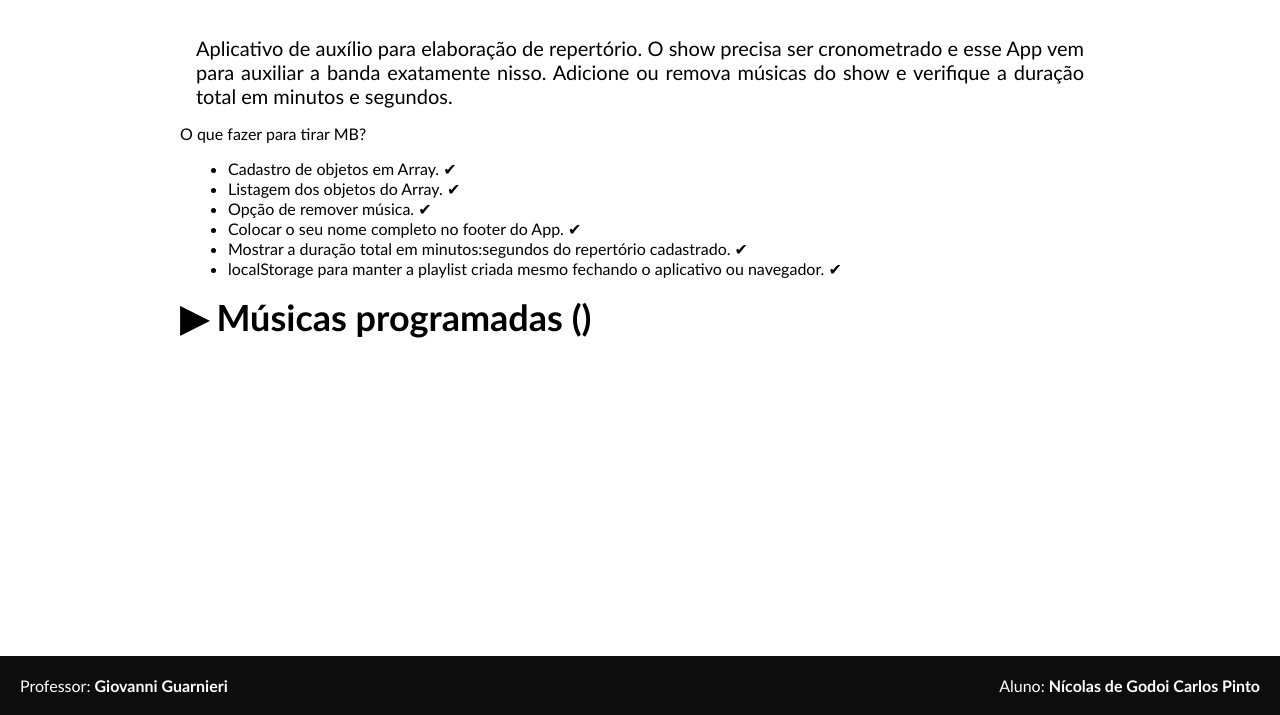
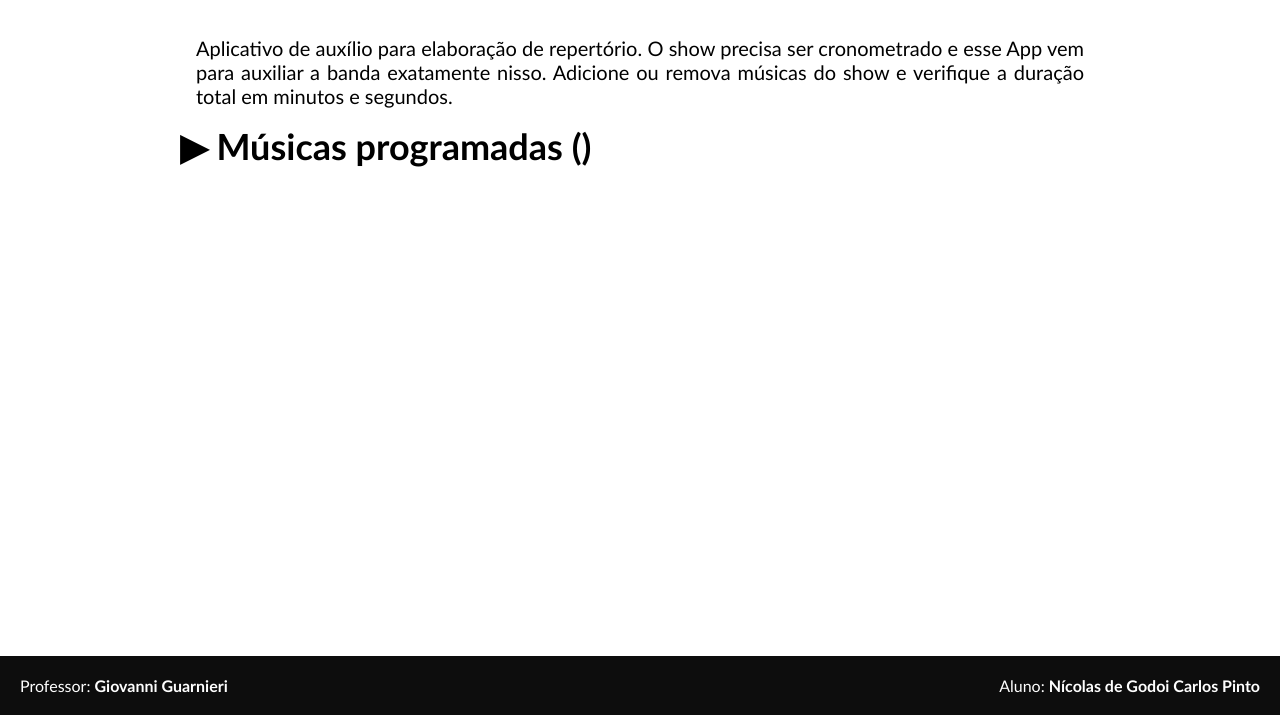
Before and after one commit to nick19y/Atividade-em-JavaScript, a plain HTML site: page index.html in a window 1280 px wide. Shown: the part 85-800 px from the top of the page. Drawn offline with Linux system fonts and the light colour scheme.

Commit message:
Update index.html

```diff
--- a/index.html
+++ b/index.html
@@ -22,30 +22,6 @@
             Aplicativo de auxílio para elaboração de repertório. O show precisa ser cronometrado e esse App vem para
             auxiliar a banda exatamente nisso. Adicione ou remova músicas do show e verifique a duração total em minutos
             e segundos.
-            <p>
-                O que fazer para tirar MB?
-            </p>
-
-            <ul>
-                <li>
-                    Cadastro de objetos em Array. ✔
-                </li>
-                <li>
-                    Listagem dos objetos do Array. ✔
-                </li>
-                <li>
-                    Opção de remover música. ✔
-                </li>
-                <li>
-                    Colocar o seu nome completo no footer do App. ✔
-                </li>
-                <li>
-                    Mostrar a duração total em minutos:segundos do repertório cadastrado. ✔
-                </li>
-                <li>
-                    localStorage para manter a playlist criada mesmo fechando o aplicativo ou navegador. ✔
-                </li>
-            </ul>
         </p>
 
 
```
